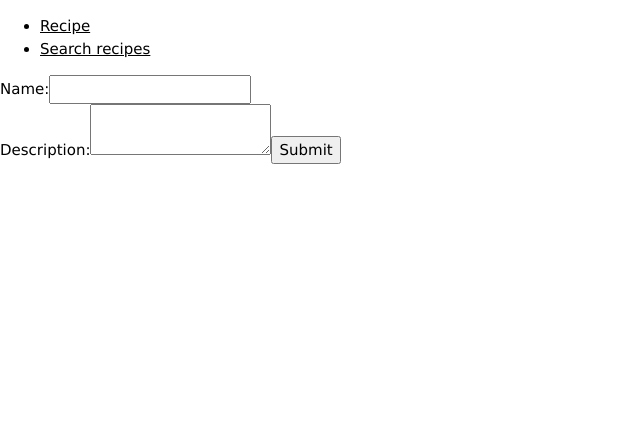
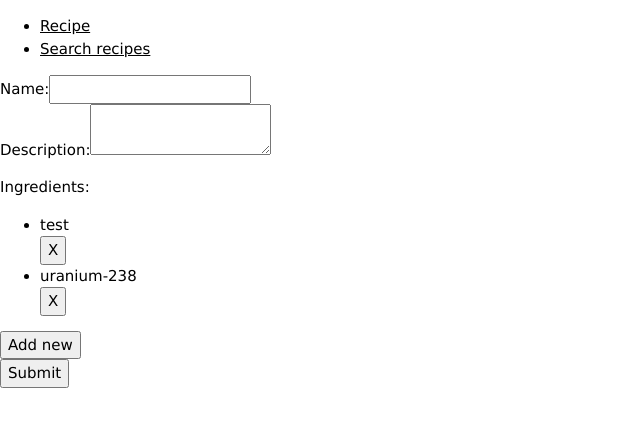
Before and after one commit to dylanpruitt/recipe-book-backend, a React (Create React App) app: page /Upload in a window 1280 px wide. Shown: the top 426 px of the page, without its empty margins (0-640 px from the left). Built offline with nearby package versions, Linux system fonts and the light colour scheme; no server answers.

Commit message:
Created functionality to add/remove ingredients, still need to work on inputs for changing ingredient names

```diff
--- a/src/pages/Upload.js
+++ b/src/pages/Upload.js
@@ -12,6 +12,8 @@ class Upload extends React.Component {
 
         this.handleInputChange = this.handleInputChange.bind(this);
         this.handleSubmit = this.handleSubmit.bind(this);
+        this.removeIngredient = this.removeIngredient.bind(this);
+        this.addIngredient = this.addIngredient.bind(this);
     }
 
     handleInputChange(event) {
@@ -54,6 +56,18 @@ class Upload extends React.Component {
         return nameValid && descValid && ingredientsValid && directionsValid;
     }
 
+    removeIngredient(i) {
+        var temp = this.state.ingredients.slice();
+        temp.splice(i, 1);
+        this.setState({ ingredients: temp });
+    }
+
+    addIngredient(item) {
+        var temp = this.state.ingredients.slice();
+        temp.push(item);
+        this.setState({ ingredients: temp });
+    }
+
     render() {
         const status = this.props.status;
         var statusText = null;
@@ -67,7 +81,7 @@ class Upload extends React.Component {
         }
 
         return (
-            <form onSubmit={this.handleSubmit}>
+            <article>
                 <label>
                     Name:
                     <input type="text"
@@ -83,12 +97,39 @@ class Upload extends React.Component {
                         value={this.state.description}
                         onChange={this.handleInputChange} />
                 </label>
+                <IngredientContainer ingredients={this.state.ingredients}
+                    remove={this.removeIngredient}
+                    add={this.addIngredient} />
+                <form onSubmit={this.handleSubmit}>
+                    <input type="submit" value="Submit" />
+                </form>
+                {statusText}
+            </article>
 
-                <input type="submit" value="Submit" />
-                {statusText}
-            </form>
         );
     }
 }
 
+function IngredientContainer(props) {
+    const items = props.ingredients.map((item, index) => {
+        return <Ingredient key={index} name={item} onClick={() => props.remove(index)} />;
+    });
+
+    return (
+        <section>
+            <p>Ingredients:</p>
+            <ul>{items}</ul>
+            <button onClick={() => props.add("T")}>Add new</button>
+        </section>
+    );
+}
+
+function Ingredient(props) {
+    return (
+        <section>
+            <li>{props.name}</li><button onClick={props.onClick}>X</button>
+        </section>
+    );
+}
+
 export default Upload;
```
